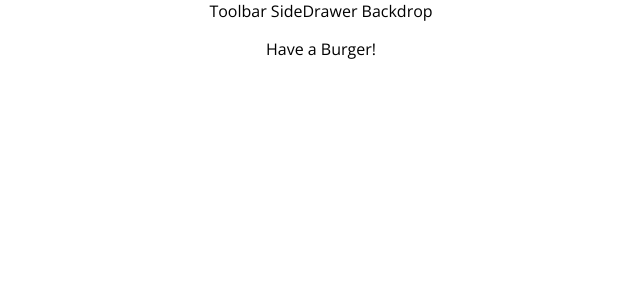
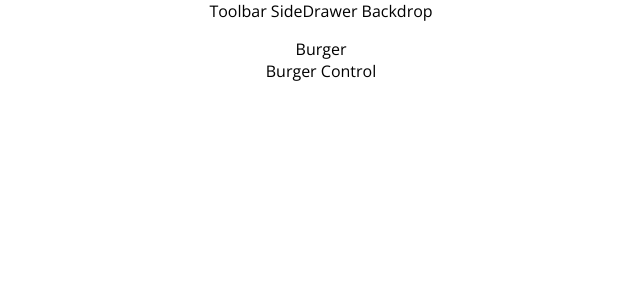
Before and after one commit to nkoster/meburger, a React app: page / in a window 1280 px wide. Shown: the top 300 px of the page, without its empty margins (319-959 px from the left). Built offline with nearby package versions, Linux system fonts and the light colour scheme; the HTML template or start-up script is replaced by a standard one; a web font is replaced by a local one.

Commit message:
Use BurgerBuilder component

```diff
--- a/src/App.js
+++ b/src/App.js
@@ -1,14 +1,15 @@
-import React, { Component } from 'react';
+import React, { Component } from 'react'
 import Layout from './components/Layout/Layout'
+import BurgerBuilder from './containers/BurgerBuilder/BurgerBuilder'
 
 class App extends Component {
   render() {
     return (
       <Layout>
-        <p>Have a Burger!</p>
+        <BurgerBuilder />
       </Layout>
     )
   }
 }
 
-export default App;
+export default App
```
